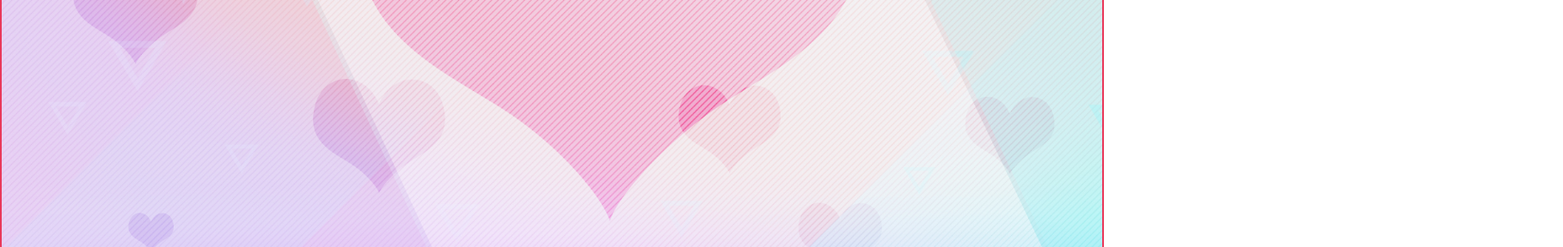
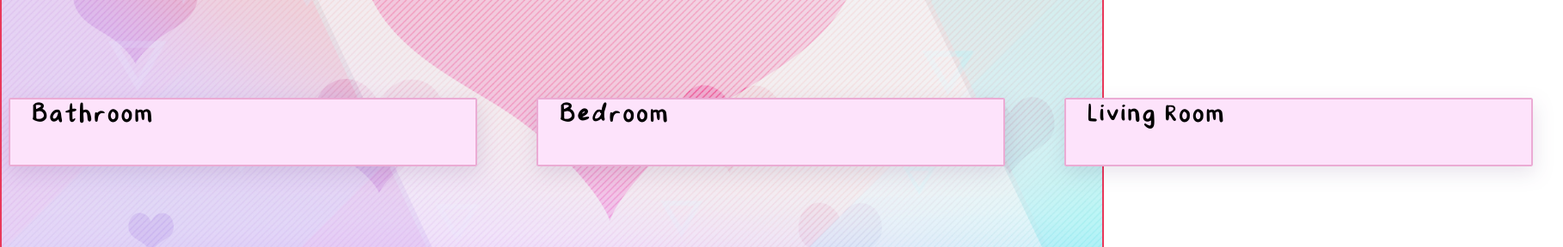
Before and after one commit to kianaorte/home-app, a React (Create React App) app: page /scene3 in a window 1280 px wide. Shown: the part 370-658 px from the top of the page at 86% size, 1818 px wide, since content can reach past the window. Built offline with nearby package versions, Linux system fonts and the light colour scheme.

Commit message:
swapped to flexbox and added optionsbtn

```diff
--- a/src/App.css
+++ b/src/App.css
@@ -15,12 +15,15 @@
 }
 
 .background-container {
+  display: flex;
+  flex-grow: 1;
   min-height: 100vh;
   min-width: 100vw;
-  /* background-size: cover; */
   background-image: url(./assets/images/backgrounds/HomeScreenBackground.jpg);
   background-size: cover;
   border: 2px solid #e9385a;
+  align-items: center;
+  justify-content: center;
 }
 
 .space {
--- a/src/components/DialogueBox.scss
+++ b/src/components/DialogueBox.scss
@@ -1,12 +1,12 @@
 .container {
     position: absolute;
     margin-left: -250px;
-    left: 20%;
+    left: 18%;
     bottom: 0px;
     animation: fadeInAnimation ease 2s;
     animation-iteration-count: 1;
     animation-fill-mode: forwards;
-    z-index: 50;
+    z-index: 2;
 }
 
 @keyframes fadeInAnimation {
--- /dev/null
+++ b/src/components/Options.scss
@@ -0,0 +1,25 @@
+.options-container {
+    display: flex;
+    position: absolute;
+    margin-left: -280px;
+    left: 20%;
+    top: 55%;
+}
+
+.options-card {
+    display: flex;
+    padding: 10px;
+    z-index: 50;
+    justify-content: flex-start;
+
+    :hover {
+        filter: drop-shadow(0 0 0.75rem rgb(198, 116, 237));
+    }
+}
+
+.options-text {
+    margin-left: 50px;
+    font-size: 3vw;
+    position: absolute;
+    font-family: Straightfont-Regular;
+}
--- /dev/null
+++ b/src/components/Options.tsx
@@ -0,0 +1,23 @@
+import optionCard from '../assets/images/others/ReplyBtn.png';
+import './Options.scss';
+
+
+interface OptionArrayProp {
+    selectableOptions: { text: string }[];
+};
+
+export const Options = ({ selectableOptions }: OptionArrayProp) => {
+
+    return (
+        <div className='options-container'>
+            {selectableOptions.map((option, index) => {
+                return (
+                    <div className="options-card" key={index}>
+                        <img src={optionCard} alt='option' />
+                        <p className="options-text">{option.text}</p>
+                    </div>
+                )
+            })}
+        </div>
+    );
+}
--- a/src/components/Settings.scss
+++ b/src/components/Settings.scss
@@ -13,4 +13,5 @@
 .icon {
     align-items: end;
     width: 60%;
+    z-index: 3;
 }
--- a/src/components/SettingsOverlay.scss
+++ b/src/components/SettingsOverlay.scss
@@ -8,7 +8,7 @@
     justify-content: center;
     height: 100%;
     width: 100%;
-    z-index: 1;
+    z-index: 3;
 }
 
 .popup {
--- a/src/pages/Scene1.scss
+++ b/src/pages/Scene1.scss
@@ -6,7 +6,7 @@
     animation: fadeInAnimation ease 3s;
     animation-iteration-count: 1;
     animation-fill-mode: forwards;
-    z-index: 100;
+    z-index: 1;
 }
 
 @keyframes fadeInAnimation {
--- a/src/pages/Scene2.scss
+++ b/src/pages/Scene2.scss
@@ -1,15 +1,15 @@
 .chara-walk {
-    animation: mini 8s;
-    -webkit-animation: moveChara 4s;
+    animation: moveChara 8s;
+    -webkit-animation: moveChara 8s;
     animation-iteration-count: 1;
 }
 
 @keyframes moveChara {
     0% {
-        transform: translateX(0);
+        transform: translateX(-200%);
     }
 
-    100% {
-        transform: translateX(100%);
+    30% {
+        transform: translateX(30%);
     }
 }
--- a/src/pages/Scene2.tsx
+++ b/src/pages/Scene2.tsx
@@ -4,6 +4,7 @@
 
 import kianasprite from '../assets/images/characters/kiana sprite.gif'
 import './Scene2.scss';
+import { Options } from "../components/Options";
 
 
 const instructionsDialogue = [{
@@ -19,18 +20,37 @@
 },
 {
     text: "I don't think you need me to explain how to explore so I'll just leave you to it.."
-}];
+},
+{
+    text: "Which room do you want to start in first?"
+}
+];
+
+const roomOptions = [
+    {
+        text: 'Bathroom',
+    },
+    {
+        text: 'Bedroom'
+    },
+    {
+        text: 'Living Room'
+    }
+]
 
 const Scene2 = () => {
     const navigate = useNavigate();
     const [visible, setVisible] = useState(true);
+    const [options, setOptions] = useState(false);
     const [text, setText] = useState(instructionsDialogue[0].text);
     const [count, setCount] = useState(0);
     const removeElement = () => {
         if (count !== instructionsDialogue.length - 1) {
-
             setVisible(false);
             setCount(count + 1);
+        }
+        else if (count === instructionsDialogue.length - 1) {
+            setOptions(true);
         }
         else {
             navigate('/scene3');
@@ -48,6 +68,13 @@
                 </div>
             )}
             <img src={kianasprite} alt="kiana" className="chara-walk" width="30%" />
+            {
+                options && (
+                    <div>
+                        <Options selectableOptions={roomOptions} />
+                    </div>
+                )
+            }
         </>
     );
 }
--- /dev/null
+++ b/src/pages/Scene3.tsx
@@ -0,0 +1,23 @@
+import { Options } from "../components/Options";
+
+const roomOptions = [
+    {
+        text: 'Bathroom',
+    },
+    {
+        text: 'Bedroom'
+    },
+    {
+        text: 'Living Room'
+    }
+]
+
+const Scene2 = () => {
+    return (
+
+        <Options selectableOptions={roomOptions} />
+    );
+}
+
+
+export default Scene2;
```
Also changed, not shown: src/pages/Bedroom.tsx (added, +15 -0 lines).
